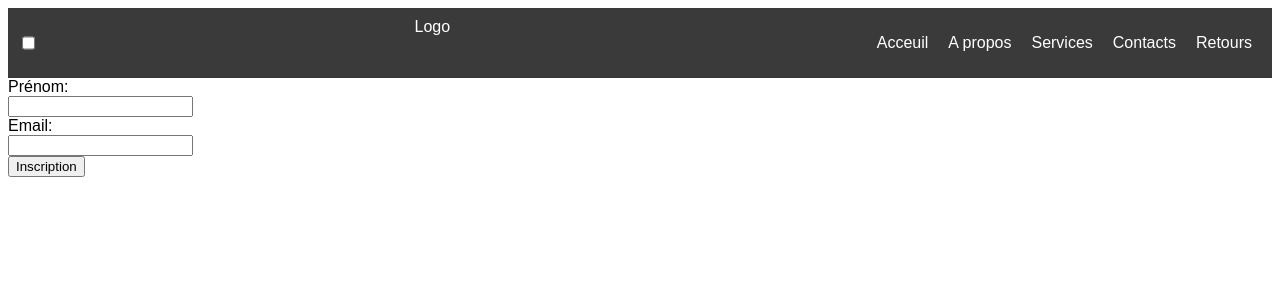
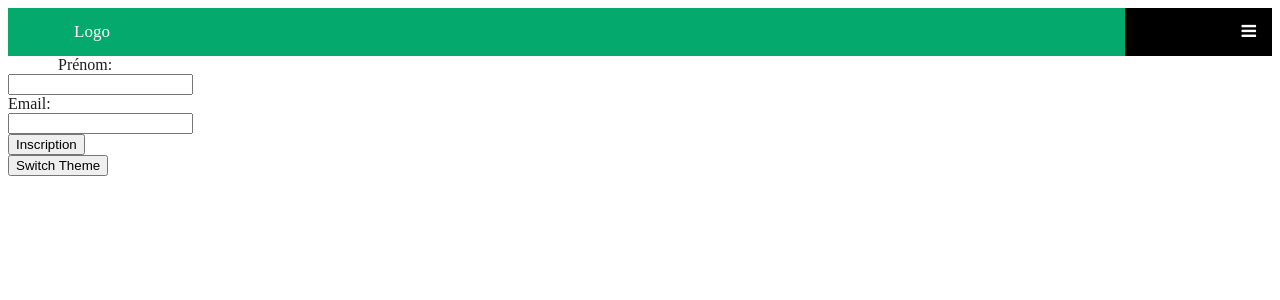
Before and after one commit to Evis201/1sysd, a PHP site: page /contact.html in a window 1280 px wide. Shown: the top 300 px of the page. Run offline with PHP 8.4, Linux system fonts and the light colour scheme; some libraries are stand-ins or nearby versions.

Commit message:
chore: Update navigation menu in contact.html and index.html

```diff
--- a/js/tp4/contact.html
+++ b/js/tp4/contact.html
@@ -1,24 +1,24 @@
 <!DOCTYPE html>
 <head>
-    <!-- ... -->
+    <title>Shop</title>
     <meta name="viewport" content="width=device-width, initial-scale=1">
     <link rel="stylesheet" href="stylesheet.css">
+    <link rel="stylesheet" href="https://cdnjs.cloudflare.com/ajax/libs/font-awesome/4.7.0/css/font-awesome.min.css">
 </head>
 <body>
-    <nav>
-        <input type="checkbox" id="check">
-        <label for="check" class="checkbtn">
-            <i class="fas fa-bars"></i>
-        </label>
-        <label class="logo">Logo</label>
-        <ul>
-            <li><a class="active" href="index.html">Acceuil</a></li>
-            <li><a href="#">A propos</a></li>
-            <li><a href="#">Services</a></li>
-            <li><a href="contact.html">Contacts</a></li>
-            <li><a href="#">Retours</a></li>
-        </ul>
-    </nav>
+    <div class="mobile-container">
+        <div class="topnav">
+            <a href="index.html" class="active">Logo</a>
+            <div id="myLinks">
+                <a href="#news">News</a>
+                <a href="contact.html">Contact</a>
+                <a href="#about">About</a>
+            </div>
+            <a href="javascript:void(0);" class="icon" onclick="openBurgerMenu()">
+                <i class="fa fa-bars"></i>
+            </a>
+        </div>
+    </div>
     <div id="page-contact">
         <form id="contact-form">
             <label for="name">Prénom:</label><br>
@@ -28,6 +28,7 @@
             <input type="submit" value="Inscription">
         </form>
     </div>
+    <button id="theme-switch">Switch Theme</button>
     <script type="module" src="js/script.js"></script>
 </body>
 </html>
--- a/js/tp4/js/script.js
+++ b/js/tp4/js/script.js
@@ -23,6 +23,31 @@ document.addEventListener('DOMContentLoaded', function() {
         }
     });
 
+    window.openBurgerMenu = function() {
+        var x = document.getElementById("myLinks");
+        if (x.style.display === "block") {
+            x.style.display = "none";
+        } else {
+            x.style.display = "block";
+        }
+    }
+});
+
+document.getElementById('theme-switch').addEventListener('click', function() {
+    document.body.classList.toggle('dark-theme');
+    var theme = document.body.classList.contains('dark-theme') ? 'dark' : 'light';
+    localStorage.setItem('theme', theme);
+});
+
+window.addEventListener('load', function() {
+    var savedTheme = localStorage.getItem('theme') || 'light';
+    if (savedTheme === 'dark') {
+        document.body.classList.add('dark-theme');
+    } else {
+        document.body.classList.remove('dark-theme');
+    }
+});
+
 document.getElementById('contact-form').addEventListener('submit', function(e) {
     e.preventDefault();
     let name = document.getElementById('name').value;
@@ -37,4 +62,3 @@ document.addEventListener('DOMContentLoaded', function() {
         alert('Form submitted successfully');
     }
 });
-});
--- a/js/tp4/stylesheet.css
+++ b/js/tp4/stylesheet.css
@@ -1,5 +1,18 @@
+:root {
+    --text-color-light: #1d1d1d;
+    --bg-color-light: #fff;
+    --text-color-dark: #fff;
+    --bg-color-dark: #1d1d1d;
+}
+
 body {
-    font-family: Arial, sans-serif;
+    color: var(--text-color-light);
+    background-color: var(--bg-color-light);
+    text-indent: 50px;
+}
+body.dark-theme {
+    color: var(--text-color-dark);
+    background-color: var(--bg-color-dark);
 }
 
 #posts-container {
@@ -8,24 +21,47 @@ body {
     line-height: 1.5;
 }
 
-nav {
-    display: flex;
-    justify-content: space-between;
-    padding: 10px;
-    background-color: #3a3a3a;
-    color: #fff;
+.postElement {
+    color: red;
+    font-weight: bold;
+    font-size: 2em;
 }
 
-nav ul {
-    display: flex;
-    list-style: none;
-}
+.topnav {
+    overflow: hidden;
+    background-color: #333;
+    position: relative;
+  }
 
-nav ul li a {
-    color: #fff;
+  .topnav #myLinks {
+    display: none;
+  }
+
+  .topnav a {
+    color: white;
+    padding: 14px 16px;
     text-decoration: none;
-    padding: 10px;
-}
+    font-size: 17px;
+    display: block;
+  }
+
+  .topnav a.icon {
+    background: black;
+    display: block;
+    position: absolute;
+    right: 0;
+    top: 0;
+  }
+
+  .topnav a:hover {
+    background-color: #ddd;
+    color: black;
+  }
+
+  .active {
+    background-color: #04AA6D;
+    color: white;
+  }
 
 .checkbtn {
     font-size: 30px;
```
Also changed, not shown: js/tp4/index.html (+16 -15 lines). Lines whose indentation alone changed are shown as unchanged.
